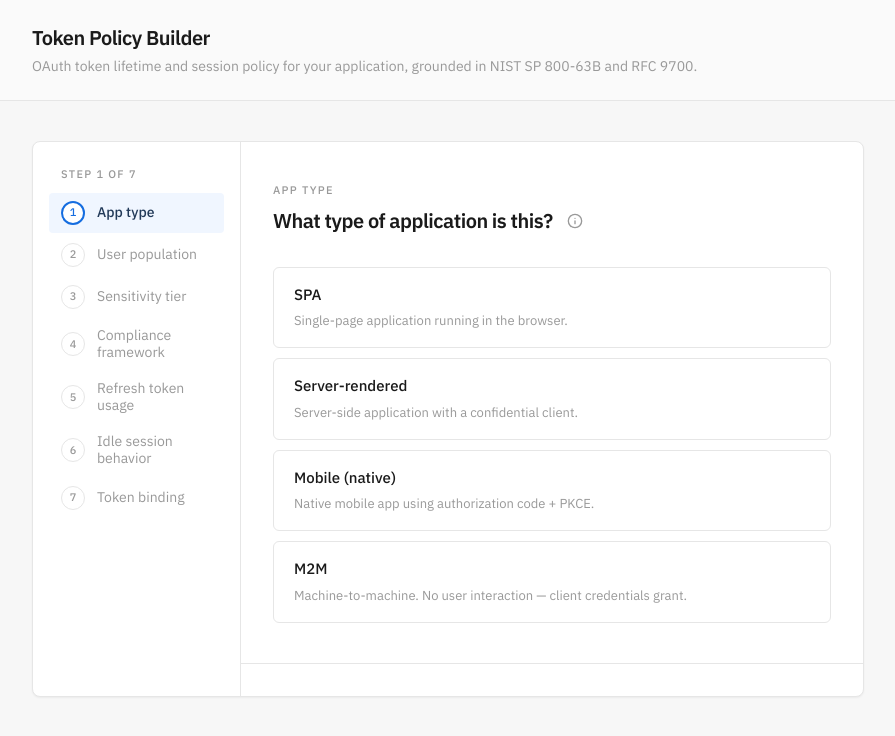
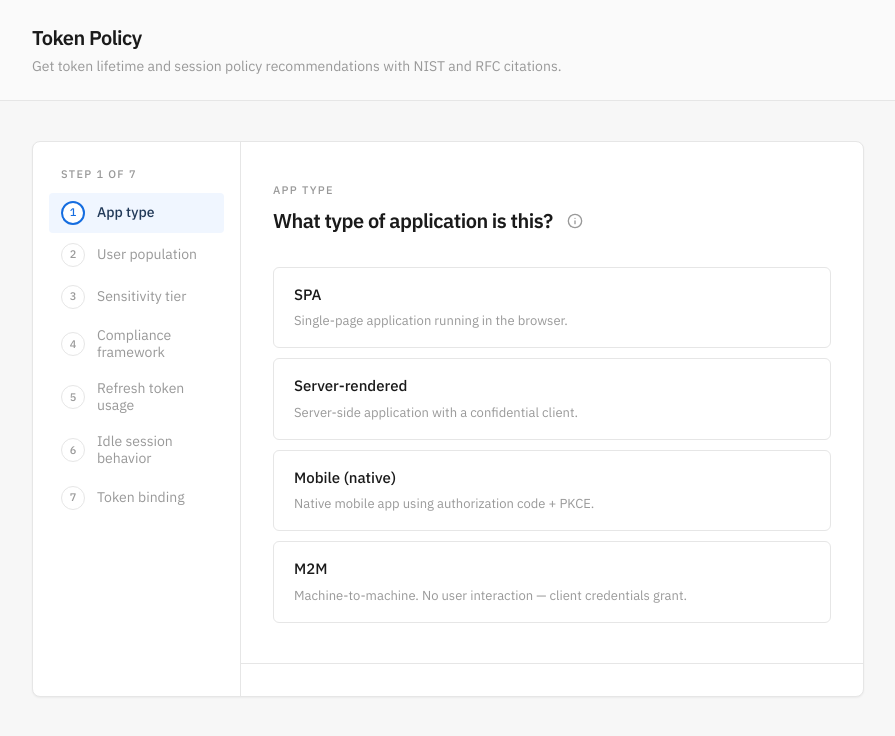
Before and after one commit to sid-nalegave/token-policy-builder, a React (Vite) app: page / in a window 1280 px wide. Shown: the top 736 px of the page, without its empty margins (192-1087 px from the left). Built offline with nearby package versions, Linux system fonts and the light colour scheme.

Commit message:
fix: rename header to Token Policy, update subtitle copy

```diff
--- a/src/App.tsx
+++ b/src/App.tsx
@@ -44,11 +44,10 @@ function App() {
       <header className="border-b border-border bg-background">
         <div className="mx-auto max-w-4xl px-5 py-5 sm:px-8 sm:py-6">
           <h1 className="text-lg font-semibold tracking-display text-foreground sm:text-xl">
-            Token Policy Builder
+            Token Policy
           </h1>
           <p className="mt-1 text-sm text-muted-foreground">
-            OAuth token lifetime and session policy for your application,
-            grounded in NIST SP 800-63B and RFC 9700.
+            Get token lifetime and session policy recommendations with NIST and RFC citations.
           </p>
         </div>
       </header>
```
